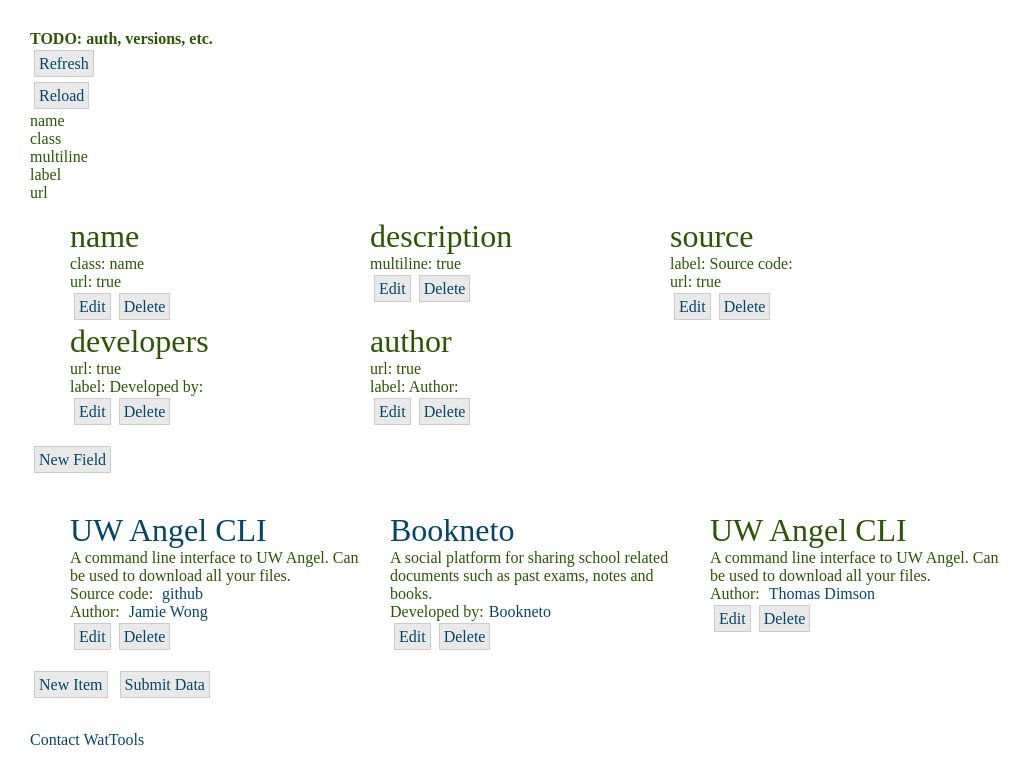
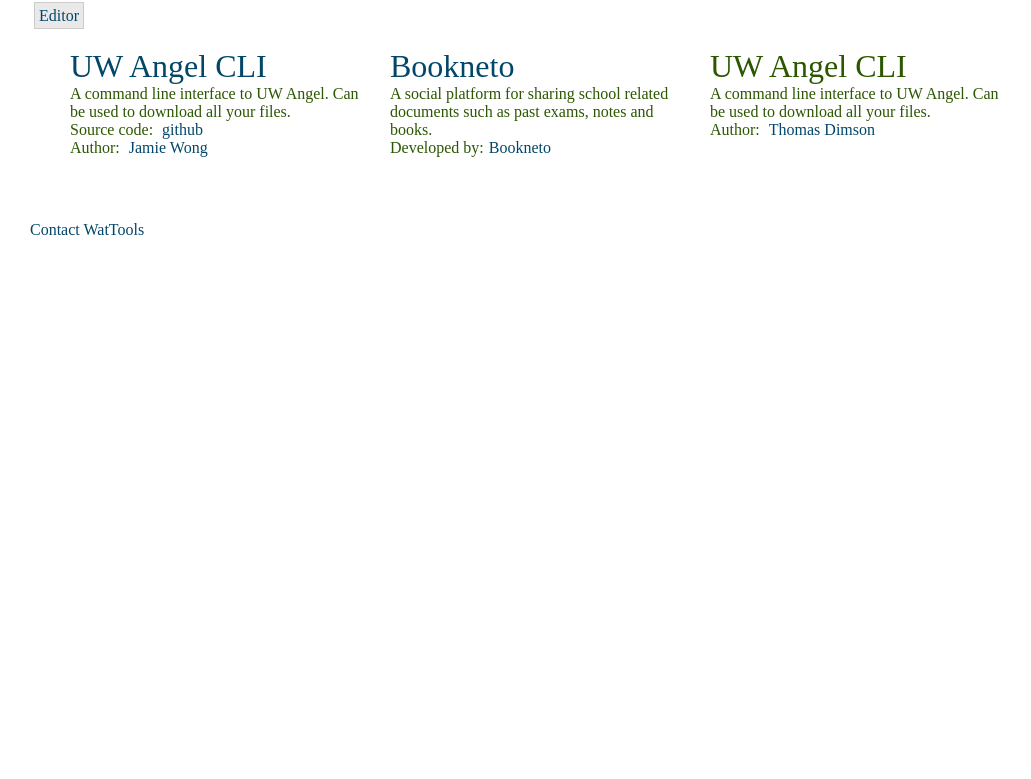
Before and after one commit to vikstrous/WatTools, a PHP site: page /editor.php in a window 1280 px wide. Shown: the part 225-1004 px from the top of the page, without its empty margins (0-1031 px from the left). After the commit the page ends 460 px from the top, so only its background shows below. Run offline with PHP 8.4, Linux system fonts and the light colour scheme; data that the repository does not hold is empty; some libraries are stand-ins or nearby versions.

Commit message:
touch support, revision creation, comments

```diff
--- a/editor.js
+++ b/editor.js
@@ -1,7 +1,11 @@
+//TODO: underscore.js for faster templating
+//TODO: when it fails to load meaningful data, build some default data structures and/or repair what it's given
 /**
  * The main application namespace
  */
 var watedit = {};
+
+watedit.edit_mode = false;
 
 watedit.LinkData = {};
 
@@ -15,6 +19,7 @@ watedit.load_data = function(){
     url: 'data.js',
     success: function(data, textStatus, jqXHR){
       watedit.init(data);
+  console.timeEnd('test');
     },
     error: function(jqXHR, textStatus, errorThrown){
       console.erorr(errorThrown);
@@ -25,7 +30,12 @@ watedit.load_data = function(){
 };
 
 watedit.redraw = function(){
+  if(watedit.edit_mode) {
     field_manager.redraw();
+    $('#submit-data, #new-item, #new-field, #refresh, #reload, #field-editor').show();
+  } else {
+    $('#submit-data, #new-item, #new-field, #refresh, #reload, #field-editor').hide();
+  }
   entry_manager.redraw();
 };
 
@@ -34,9 +44,13 @@ watedit.redraw = function(){
  */
 var entry_manager = {};
 
+/**
+ * Redraws all entries and inserts them into #item-editor
+ */
 entry_manager.redraw = function (){
-  var $ul = $('<ul>', {id:'links', class:'grid'});
-  var entries  = watedit.LinkData.entries;
+  var $ul = $('<ul>', {id:'links', class:'grid'}),
+      editor = $('#item-editor'),
+      entries  = watedit.LinkData.entries;
 
   for (entry in entries){
     //the sorting function needs to know the index, but is not given it
@@ -45,7 +59,13 @@ entry_manager.redraw = function (){
     $ul.append(entry_manager.build_entry(entry));
   }
 
-  $('#item-editor').empty().append($ul);
+  editor.empty();
+  if(watedit.edit_mode){
+    editor.append('<div class="big">Entires</div>');
+  }
+  editor.append($ul);
+
+  if(watedit.edit_mode) {//sortable only in edit mode
     $ul.sortable({
       placeholder: "item placeholder",
       update: function(event, ui){
@@ -56,8 +76,15 @@ entry_manager.redraw = function (){
       }
     });
     $ul.disableSelection();
+  }
 };
 
+/**
+ * Builds the entry's html and sets up the edit/delete events
+ *
+ * @param: index of entry to build
+ * @return: jquery dom element of the entry
+ */
 entry_manager.build_entry = function(index){
   var $a, $edit, property, this_field, $field, fields,
       entry = watedit.LinkData.entries[index],
@@ -73,7 +100,7 @@ entry_manager.build_entry = function(index){
     if(property != undefined && property.text != ''){
       $field = $('<div>', {class: (this_field.class ? this_field.class + ' field' : 'field')});
       //take care of url
-      if(property.url){
+      if(this_field.url && property.url){
         $a = $('<a>', {href:property.url});
         $a.text(property.text);
         $field.html($a);
@@ -87,6 +114,7 @@ entry_manager.build_entry = function(index){
       $entry.append($field);
     }
   }
+  if(watedit.edit_mode){
     //edit button
     $edit = $('<a>', {class:'faux-button'});
     $edit.text('Edit');
@@ -104,9 +132,17 @@ entry_manager.build_entry = function(index){
       }
     });
     $entry.append($delete);
+  }
   return $entry;
 };
 
+/**
+ * Open a modal to edit the entry with this index
+ *
+ * Modifies watedit.LinkData and triggers redraw of entries
+ *
+ * @param: index of entry to edit
+ */
 entry_manager.open_editor = function(index){
   var this_field, property
       entry = watedit.LinkData.entries[index],
@@ -150,7 +186,7 @@ entry_manager.open_editor = function(index){
   }
 
   $fields.dialog({
-    title: entry.name.text,
+    title: entry[watedit.LinkData.fields[0].name] ? entry[watedit.LinkData.fields[0].name].text : 'Untitled',//first thing is title amirite?
     modal: true,
     buttons: {
       Save: function(){
@@ -197,6 +233,11 @@ entry_manager.open_editor = function(index){
  */
 var field_manager = {};
 
+/**
+ * Redraw all fields
+ *
+ * It places the new fields into #field-editor
+ */
 field_manager.redraw = function(){
   var $ul = $('<ul>', {id:'fields', class:'grid'});
   var fields  = watedit.LinkData.fields;
@@ -208,7 +249,7 @@ field_manager.redraw = function(){
     $ul.append(field_manager.build_field(field));
   }
 
-  $('#field-editor').empty().append($ul);
+  $('#field-editor').empty().append('<div class="big">Fields</div>').append($ul);
 
   $ul.sortable({
     placeholder: "field placeholder",
@@ -223,6 +264,12 @@ field_manager.redraw = function(){
   $ul.disableSelection();
 };
 
+/**
+ * Builds the html for a field and attaches actions to the edit/delete buttons
+ *
+ * @param: index of the field to build
+ * @return: jquery dom element of the field
+ */
 field_manager.build_field = function(index){
   var $li = $('<li>', {class:"field", id:'field_' + index});
   var $div, property, this_field, $title, $edit, $delete;
@@ -259,6 +306,11 @@ field_manager.build_field = function(index){
   return $li;
 };
 
+/**
+ * This is a list of all properties a field may define
+ * Currently anything other than bool is a text value and bool is a
+ * checkbox which results in true/false when saved
+ */
 field_manager.possible_properties = {
   'name': 'text',
   'class': 'text',
@@ -267,6 +319,13 @@ field_manager.possible_properties = {
   'url': 'bool'
 };
 
+/**
+ * Open a modal to edit the field with this index
+ *
+ * Modifies watedit.LinkData and triggers redraw of everything
+ *
+ * @param: index of field to edit
+ */
 field_manager.open_editor = function(index){
   var properties, prop_type,
       field = watedit.LinkData.fields[index];
@@ -305,13 +364,21 @@ field_manager.open_editor = function(index){
     buttons: {
       Save: function(){
           var $inputs = $('input', $properties);
-          var $input, val;
+          var $input, val, old_name = field['name'];
 
           //get all the inputs and text areas
           for (var n = 0, length = $inputs.length; n < length; n++){
             $input = $($inputs[n]);//get the input element
             val = $input.val();//new value to set
             name = $input.attr('name');//name of the property to edit
+
+            //we have to not lose the relationship if we change the name!
+            if(name == 'name' && val != old_name){
+              for (var entry in watedit.LinkData.entries){
+                var old_data = watedit.LinkData.entries[entry][old_name];
+                watedit.LinkData.entries[entry][val] = old_data;
+              }
+            }
 
             //create the property if it didn't exist but we are giving it a value
             if($input.attr('type') == 'checkbox'){
@@ -339,27 +406,61 @@ field_manager.open_editor = function(index){
 }
 
 $(document).ready(function(){
-
+  console.time('test');
   //set up event handlers for buttons
   $('#submit-data').click(function(){
-    if(confirm('Are you sure you want to submit your changes to the list?')){
-      $("#json").text(JSON.stringify(watedit.LinkData));
-      $("#json_form").submit();
+    $inputs = $('<div>');
+    $label = $('<label>', {'for':'revision_description'});
+    $label.text('Description:');
+    $input = $('<input>', {id:'revision_description', name:'description'});
+    $inputs.append($label);
+    $inputs.append('<br/>');
+    $inputs.append($input);
+
+    $inputs.dialog({
+      title: 'Submit a revision',
+      modal: true,
+      buttons: {
+        Submit: function(){
+            var description = $('input[name="description"]', $inputs).val();
+            var $dialog = $(this);//keep a reference
+
+            var data = {};
+            data.data = watedit.LinkData;
+            data.meta = {description:description};
+            $.ajax({
+              url: '/new_revision.php',
+              type: 'POST',
+              data: JSON.stringify(data),
+              success: function(data, textStatus, jqXHR){
+                if(data == '1'){
+                  alert('Successfully created new revision! It will be reviewed shortly.');
+                  $dialog.dialog( "close" );
+                } else {
+                  alert('Failed to create new revision.');
+                }
+              },
+              error: function(){
+                alert('Failed to create new revision.');
               }
             });
 
-  $('#new-item').click(function(){
-    watedit.LinkData.entries.push(
-      {
-        'name' : {
-          'text' : 'New Item'
+            $(this).dialog( "close" );
           },
-        'description': {
-          'text' : 'This item is new.'
+        Cancel: function(){
+          $(this).dialog("close");
         }
       }
-    );
-    enty_manager.redraw();
+    });
+  });
+
+  $('#new-item').click(function(){
+    var new_item_data = {};
+    //first thing is title amirite?
+    new_item_data[watedit.LinkData.fields[0].name] = {'text' : 'New Item'};
+    watedit.LinkData.entries.push(new_item_data);
+    entry_manager.redraw();
+    entry_manager.open_editor(watedit.LinkData.entries.length-1);
   });
 
   $('#new-field').click(function(){
@@ -369,6 +470,7 @@ $(document).ready(function(){
       }
     );
     field_manager.redraw();
+    field_manager.open_editor(watedit.LinkData.fields.length-1);
   });
 
   $('#refresh').click(function(){
@@ -378,6 +480,9 @@ $(document).ready(function(){
   $('#reload').click(function(){
     watedit.load_data();
   });
-
+  $('#editor').click(function(){
+      watedit.edit_mode = watedit.edit_mode?false:true;
+      watedit.redraw();
+  });
   watedit.load_data();
 });
--- a/editor.php
+++ b/editor.php
@@ -1,31 +1,16 @@
 <?php
-if($_POST['json']){
-  $fh = fopen('data.js', 'w') or die('Failed to open file for writing.');
-  fwrite($fh, $_POST['json']);
-}
-?>
-<?php require('pre.php');?>
+require('pre.php');?>
   <div id="content">
-    <div class="bold">TODO: auth, versions, etc.</div>
-    <a id="refresh" class="faux-button">Refresh</a><br/>
-    <a id="reload" class="faux-button">Reload</a><br/>
-    <div>name</div>
-    <div>class</div>
-    <div>multiline</div>
-    <div>label</div>
-    <div>url</div>
+    <a id="editor" class="faux-button">Editor</a><br/>
+    <a id="refresh" class="faux-button hidden">Refresh</a>
+    <a id="reload" class="faux-button hidden">Reload</a>
     <div id="field-editor">
     </div>
-    <a id="new-field" class="faux-button">New Field</a>
+    <a id="new-field" class="faux-button hidden">New Field</a>
     <div id="item-editor">
     </div>
-    <form id="json_form" action="" method="POST" class="hidden">
-      <textarea id="json" name="json"></textarea>
-      <br/>
-      <input type="submit" value="Update data!"/>
-    </form>
-    <a id="new-item" class="faux-button">New Item</a>
-    <a id="submit-data" class="faux-button">Submit Data</a>
+    <a id="new-item" class="faux-button hidden">New Item</a><br/>
+    <a id="submit-data" class="faux-button hidden">Submit New Revision</a>
   </div>
 
   <script type="text/javascript" src="editor.js"></script>
--- a/pre.php
+++ b/pre.php
@@ -14,6 +14,7 @@
 <link rel="stylesheet" type="text/css" href="jquery-ui-1.8.14.custom/css/smoothness/jquery-ui-1.8.14.custom.css" />
 <script type="text/javascript" src="https://ajax.googleapis.com/ajax/libs/jquery/1.6.2/jquery.min.js"></script>
 <script type="text/javascript" src="https://ajax.googleapis.com/ajax/libs/jqueryui/1.8.15/jquery-ui.min.js"></script>
+<script type="text/javascript" src="jquery.ui.touch.js"></script>
 <!-- I HATE IE -->
 <!--[if lte IE 7.0]>
 <style type="text/css">
--- /dev/null
+++ b/revisions.js
@@ -0,0 +1 @@
+{"revisions":[{"description":"test","time":1312869658,"file":"data\/3a14a21b920fc298444b97b898d7837f1312869658.js"},{"description":"","time":1312869694,"file":"data\/96cb8d43eacc898fcab5c79f77be23941312869694.js"}],"current":0}
--- a/style.css
+++ b/style.css
@@ -7,28 +7,34 @@ label {cursor: pointer;}
 #header .title a {font-size:3em; color:#2C5700;}
 #header .description {color:#5F5F5F;}
 
-#links .item {margin-top:20px; margin-right:20px;}
+#links .item {margin-bottom:10px; margin-right:20px;}
 #links .name {font-size:2em;}
 #links .label {margin-right:5px; display:inline;}
 
+#fields {font-family: monospace; font-weight: bold;}
 #fields .name {font-size:2em;}
+#fields .field {margin-bottom:10px;}
 
-#meta {margin-top:30px;}
+#meta {margin-top:20px;}
 
 #social {margin-top:10px;}
 #social .social_item {float:left; margin-right:10px;}
-
-#content {margin-top:30px;}
 
 .noscript {color:red;}
 .bold {font-weight:bold;}
 .clearfix {clear:both;}
 .code {font-family:monospace;}
 .hidden {display:none;}
+.big {font-size:2.5em;}
 
-.placeholder { border: 1px solid black; margin-top:18px; margin-right:18px; height: 1em;}
+.placeholder { height: 100px; background-image:url('placeholder.png'); background-repeat:no-repeat; background-position:center; }
 
 .grid li {display:block; width:300px;}
 .grid li {display:inline-block; vertical-align: top;}
 
 .faux-button {background-color:#E9E9E9; border:1px solid #CCCCCC; padding:0.25em; margin:0.25em; line-height:2em;}
+
+
+//jquery ui
+.ui-widget {font-size:1em;}
+.ui-button-text {padding: 0.2em 0.5em;}
```
Also changed, not shown: data.js (+1 -1 lines), edit.php (+6 -6 lines), new_revision.php (added, +41 -0 lines), set_current_revision.php (added, +33 -0 lines), jquery.ui.touch.js (added), placeholder.png (added). Lines whose indentation alone changed are shown as unchanged.
